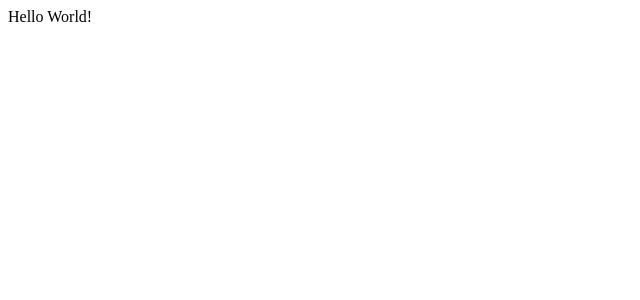
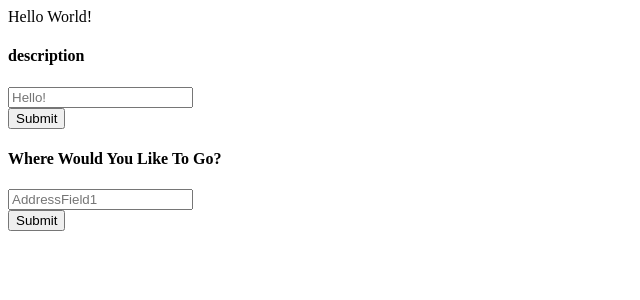
Before and after one commit to spiritphyz/glampr, a React app: page / in a window 1280 px wide. Shown: the top 300 px of the page, without its empty margins (0-640 px from the left). Built offline with nearby package versions, Linux system fonts and the light colour scheme; the HTML template or start-up script is replaced by a standard one.

Commit message:
add text boxes for description and address field one

```diff
--- a/react-client/src/components/TripDetails/tripDetails.jsx
+++ b/react-client/src/components/TripDetails/tripDetails.jsx
@@ -4,11 +4,14 @@ class TripDetails extends React.Component {
   constructor(props) {
     super(props);
     this.state = {
-    events: []
+    events: [],
+    value: ''
     };
     //anytime you bind a function to this - do it here in this way -
     // bind only runs once on intializations, and not each render
     // this.intitialize = this.intitialize.bind(this);
+    this.handleChange = this.handleChange.bind(this);
+    this.handleSubmit = this.handleSubmit.bind(this);
   }
   // intitialize() {
   //   // return new Promise(function(resolve, reject) {
@@ -17,6 +20,12 @@ class TripDetails extends React.Component {
   //     // });
   //   // });
   // }
+  handleChange() {
+
+  }
+  handleSubmit() {
+
+  }
   componentWillMount() {
     // this.intitialize().then(function(data) {
     //   that.setState({somethingWithData});
@@ -24,15 +33,58 @@ class TripDetails extends React.Component {
   }
   render() {
     return (
-      <FirstChild/>
+      <div>
+        <DescriptionWhen
+          value={this.state.value}
+          handleChange = {this.handleChange}
+          handleSubmit = {this.handleSubmit}
+        />
+        <WhereLocation
+          value={this.state.value}
+          handleChange = {this.handleChange}
+          handleSubmit = {this.handleSubmit}
+        />
+      </div>
     );
   }
 }
 
-var FirstChild = (props) => {
+var DescriptionWhen = (props) => {
+
   return (
-    <div>Hello Again!!</div>
+    <div className="desc-container">
+      <h4>description</h4>
+      <div>
+        <input
+          className = "tripDescription"
+          type="text"
+          placeholder="Hello!"
+          value={props.value}
+          onChange={props.handleChange}
+        />
+      </div>
+      <button onClick={props.handleSubmit}>Submit</button>
+    </div>
   )
 }
 
+var WhereLocation = (props) => {
+  return (
+    <div className="where-container">
+        <h4>Where Would You Like To Go?</h4>
+        <div>
+          <input
+            className = "addressField"
+            type="text"
+            placeholder="AddressField1"
+            value={props.value}
+            onChange={props.handleChange}
+          />
+        </div>
+      <button onClick={props.handleSubmit}>Submit</button>
+      </div>
+  )
+}
+
+
 export default TripDetails
--- a/react-client/src/index.js
+++ b/react-client/src/index.js
@@ -1,37 +1,5 @@
+import ReactDOM from 'react-dom';
 import React from 'react';
-import ReactDOM from 'react-dom';
+import App from './components/App.jsx';
 
-class App extends React.Component {
-  constructor(props) {
-    super();
-    this.state = {
-    events: []
-    };
-    //anytime you bind a function to this - do it here in this way -
-    // bind only runs once on intializations, and not each render
-    this.intitialize = this.intitialize.bind(this);
-  }
-  intitialize() {
-    // return new Promise(function(resolve, reject) {
-      // $.get(someUrl, function(data) {
-      //   resolve(data);
-      // });
-    // });
-  }
-  componentWillMount() {
-    // this.intitialize().then(function(data) {
-    //   that.setState({somethingWithData});
-    // });
-  }
-  render() {
-    // if () {
-    //   return (
-    //     <div>Pending Results</div>
-    //   );
-    // }
-    return (
-      <div>Hello World!</div>
-    );
-  }
-}
 ReactDOM.render(<App />, document.getElementById('app'))
```
Also changed, not shown: 2 other files (tests, documents, lock files or other folders).
